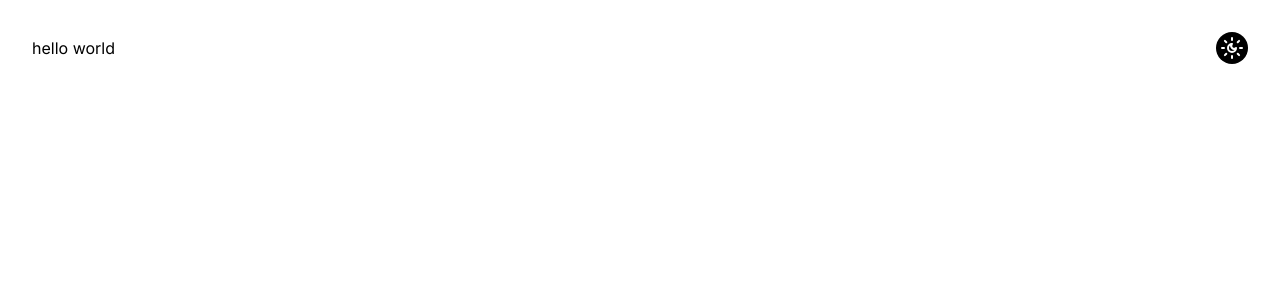
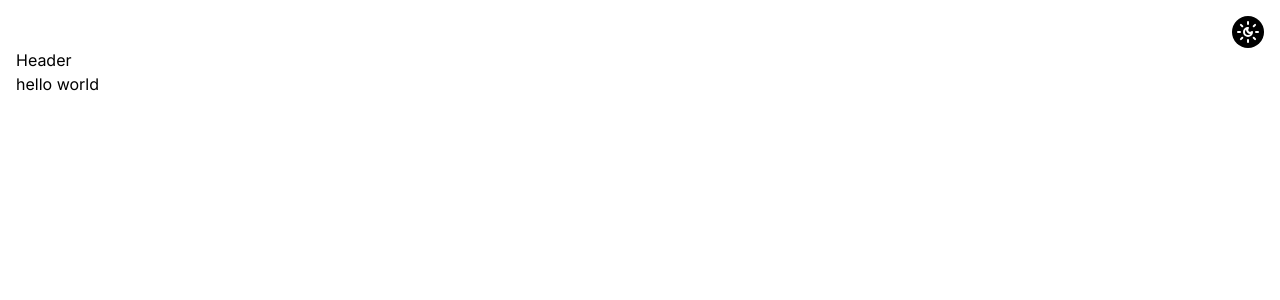
Before and after one commit to Hzimr/devstore, a Next.js app: page / in a window 1280 px wide. Shown: the top 300 px of the page. Built offline with nearby package versions, Linux system fonts and the light colour scheme.

Commit message:
feat: created layout app

```diff
--- /dev/null
+++ b/src/app/(store)/(home)/loading.tsx
@@ -0,0 +1,3 @@
+export default function HomeLoading() {
+  return <p>Carregando...</p>
+}
--- /dev/null
+++ b/src/app/(store)/(home)/page.tsx
@@ -0,0 +1,9 @@
+export default async function Home() {
+  await new Promise((resolve) => setTimeout(resolve, 2000))
+
+  return (
+    <div className="flex items-center justify-between">
+      <h1>hello world</h1>
+    </div>
+  )
+}
--- /dev/null
+++ b/src/app/(store)/layout.tsx
@@ -0,0 +1,11 @@
+import { ReactNode } from 'react'
+import { Header } from '../components/header'
+
+export default function StoreLayout({ children }: { children: ReactNode }) {
+  return (
+    <div>
+      <Header />
+      {children}
+    </div>
+  )
+}
--- /dev/null
+++ b/src/app/(store)/search/loading.tsx
@@ -0,0 +1,3 @@
+export default function SearchLoading() {
+  return <p>Carregando Busca...</p>
+}
--- /dev/null
+++ b/src/app/(store)/search/page.tsx
@@ -0,0 +1,9 @@
+export default async function Search() {
+  await new Promise((resolve) => setTimeout(resolve, 2000))
+
+  return (
+    <div className="flex items-center justify-between">
+      <h1>Search</h1>
+    </div>
+  )
+}
--- /dev/null
+++ b/src/app/components/header.tsx
@@ -0,0 +1,3 @@
+export function Header() {
+  return <div>Header</div>
+}
--- a/src/app/layout.tsx
+++ b/src/app/layout.tsx
@@ -2,6 +2,7 @@ import type { Metadata } from 'next'
 import { Inter } from 'next/font/google'
 import './globals.css'
 import { ThemeProvider } from './components/Theme/ThemeProvider'
+import { ThemeToggle } from './components/Theme/ThemeToggle'
 
 const inter = Inter({
   subsets: ['latin'],
@@ -24,8 +25,13 @@ export default function RootLayout({
       className={`${inter.variable} dark antialiased inter.variable`}
     >
       <body>
-        <main className="max-w-[100vw] px-4 pb-12 pt-24 lg:col-start-2 lg:px-8 lg:pb-12 lg:pt-8">
-          <ThemeProvider attribute="class">{children}</ThemeProvider>
+        <main className="max-w-[100vw] px-4 pb-12 pt-4">
+          <ThemeProvider attribute="class">
+            <div className="flex justify-end">
+              <ThemeToggle />
+            </div>
+            {children}
+          </ThemeProvider>
         </main>
       </body>
     </html>
--- a/src/app/page.tsx
+++ /dev/null
@@ -1,10 +0,0 @@
-import { ThemeToggle } from './components/Theme/ThemeToggle'
-
-export default function Home() {
-  return (
-    <div className="flex items-center justify-between">
-      <h1>hello world</h1>
-      <ThemeToggle />
-    </div>
-  )
-}
```
